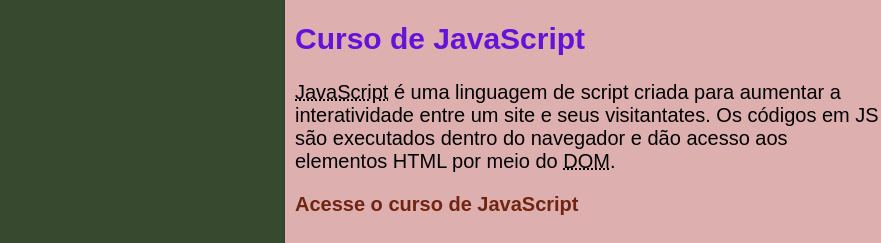
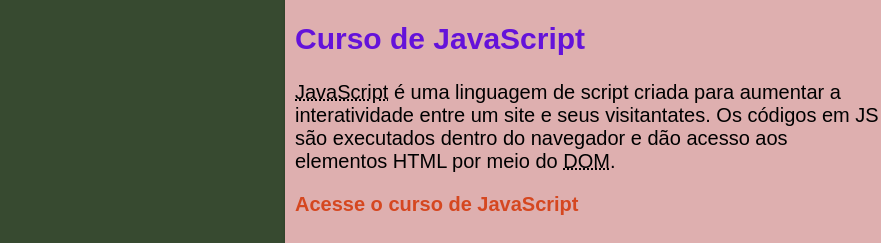
Before and after one commit to eknerph/projeto-site, a plain HTML site: page index.html in a window 1280 px wide. Shown: the part 529-772 px from the top of the page, 0-881 px from the left. Drawn offline with Linux system fonts and the light colour scheme.

```diff
--- a/estilos/style.css
+++ b/estilos/style.css
@@ -39,7 +39,7 @@
  a {
     text-decoration: none;
     font-weight: bold;
-    color: rgb(112, 37, 16);
+    color: rgb(213, 71, 32);
  }
 
  a:hover {
```
